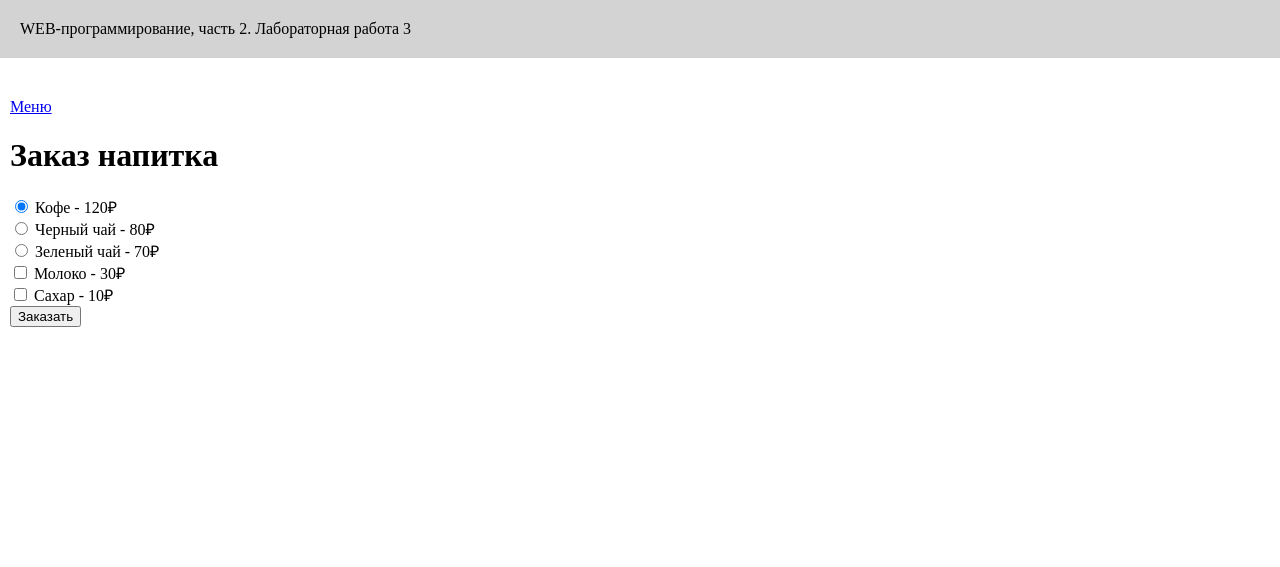
After one commit to vladislav-demenev/webprogramming-labs-2, a Flask app: page /lab3/order in a window 1280 px wide. The commit adds this page. Shown: the top 567 px of the page. Run offline with Flask 3, Linux system fonts and the light colour scheme.

Commit message:
Заказ напитка

```diff
--- a/lab3.py
+++ b/lab3.py
@@ -18,3 +18,33 @@ def form1():
         errors['age'] = 'Введите возвраст!'
     sex = request.args.get('sex')
     return render_template('form1.html', user=user, age=age, sex=sex, errors=errors)
+
+
+@lab3.route('/lab3/order')
+def order():
+    return render_template('order.html')
+
+
+@lab3.route('/lab3/pay')
+def pay():
+    price = 0
+
+    drink = request.args.get('drink')
+    if drink == 'coffee':
+        price = 120
+    elif drink == 'black-tea':
+        price = 80
+    else:
+        price = 70
+
+    if request.args.get('milk') == 'on':
+        price += 30
+    if request.args.get('sugar') == 'on':
+        price += 10
+
+    return render_template('pay.html', price=price)
+
+
+@lab3.route('/lab3/success')
+def success():
+    return render_template('success.html')
--- a/templates/lab3.html
+++ b/templates/lab3.html
@@ -9,5 +9,8 @@
         <li>
             <a href="/lab3/form1">Форма</a>
         </li>
+        <li>
+            <a href="/lab3/order">Заказ</a>
+        </li>
     </ol>
 {% endblock %}
--- /dev/null
+++ b/templates/order.html
@@ -0,0 +1,43 @@
+{% extends "base.html" %}
+
+{% block lab %}Лабораторная работа 3{% endblock %}
+
+{% block main %}
+    <div class="order-form">
+        <h1>Заказ напитка</h1>
+
+        <form action="/lab3/pay">
+
+            <div class="drink-options">
+                <div class="option">
+                    <input type="radio" value="coffee" name="drink" id="coffee" checked>
+                    <label for="coffee">Кофе - 120₽</label>
+                </div>
+                <div class="option">
+                    <input type="radio" value="black-tea" name="drink" id="black-tea">
+                    <label for="black-tea">Черный чай - 80₽</label>
+                </div>
+                <div class="option">
+                    <input type="radio" value="green-tea" name="drink" id="green-tea">
+                    <label for="green-tea">Зеленый чай - 70₽</label>
+                </div>
+            </div>
+
+            <div class="additives">
+                <div class="option">
+                    <input type="checkbox" name="milk" id="milk">
+                    <label for="milk">Молоко - 30₽</label>
+                </div>
+                <div class="option">
+                    <input type="checkbox" name="sugar" id="sugar">
+                    <label for="sugar">Сахар - 10₽</label>
+                </div>
+            </div>
+
+            <div class="submit-button">
+                <button type="submit">Заказать</button>
+            </div>
+        </form>
+    </div>
+
+{% endblock %}
```
Also changed, not shown: templates/pay.html (added, +36 -0 lines), templates/success.html (added, +10 -0 lines).
